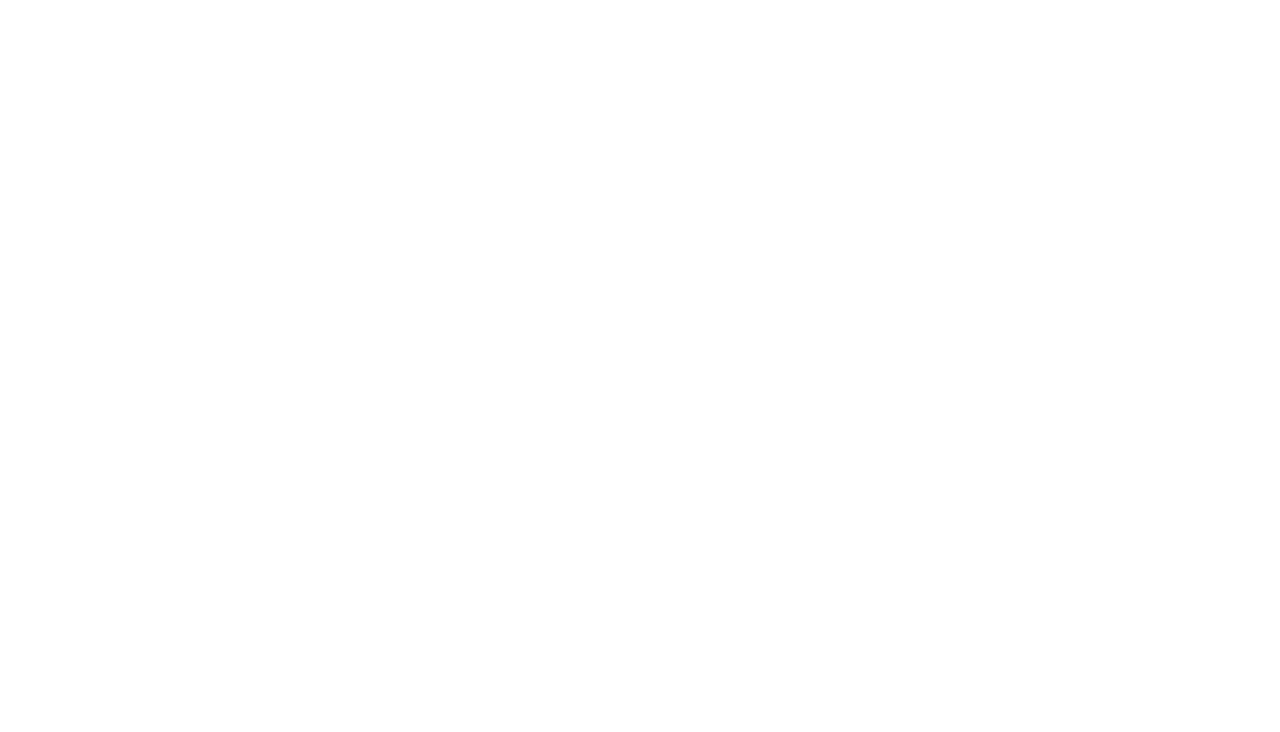
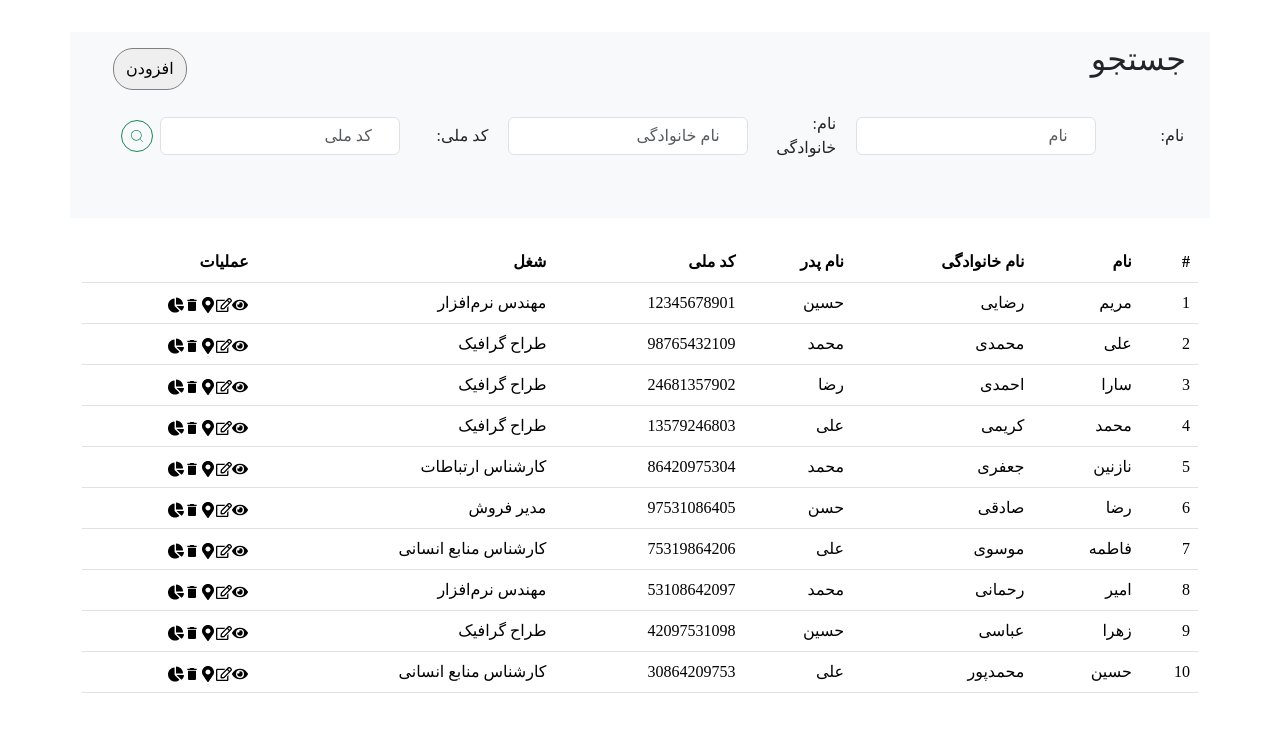
Before and after one commit to Sarina-R/formController, a React (Vite) app: page / in a window 1280 px wide. Before the commit this address had no page. Shown: the top 732 px of the page. Built offline with nearby package versions, Linux system fonts and the light colour scheme.

Commit message:
fix link

```diff
--- a/src/App.jsx
+++ b/src/App.jsx
@@ -7,9 +7,9 @@
   return (
     <BrowserRouter>
       <Routes>
-        <Route path="/formController/" element={<Table />} />
-        <Route path="/formController/home" element={<Table />} />
-        <Route path="/formController/result/:id" element={<Result />} />
+        <Route path="/" element={<Table />} />
+        <Route path="/home" element={<Table />} />
+        <Route path="/result/:id" element={<Result />} />
       </Routes>
     </BrowserRouter>
   );
--- a/vite.config.js
+++ b/vite.config.js
@@ -4,5 +4,5 @@
 // https://Sarina-R.github.io/formController/
 export default defineConfig({
   plugins: [react()],
-  base: "/formController/",
+  // base: "/formController/",
 });
```
Also changed, not shown: 2 other files (tests, documents, lock files or other folders).
